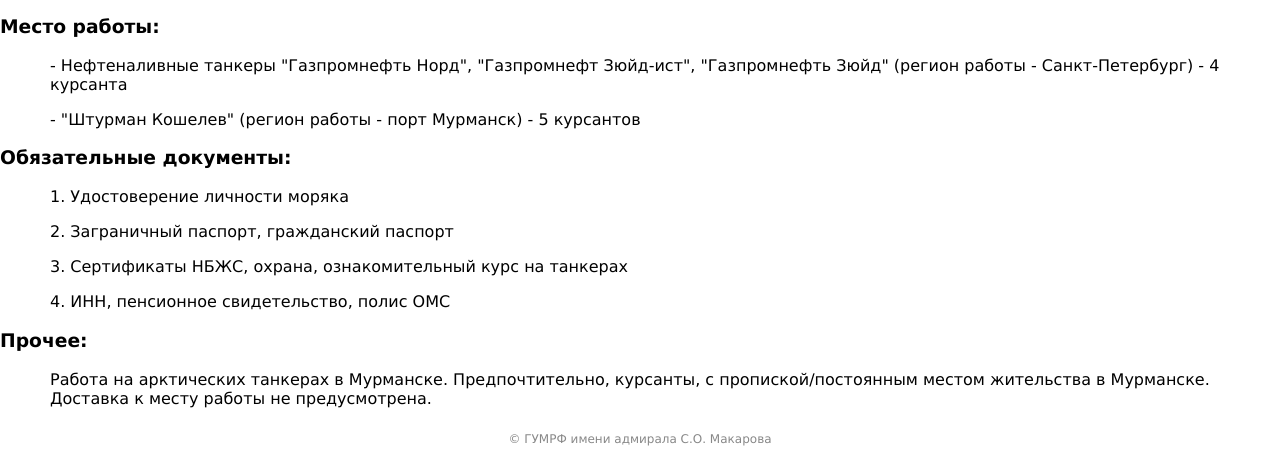
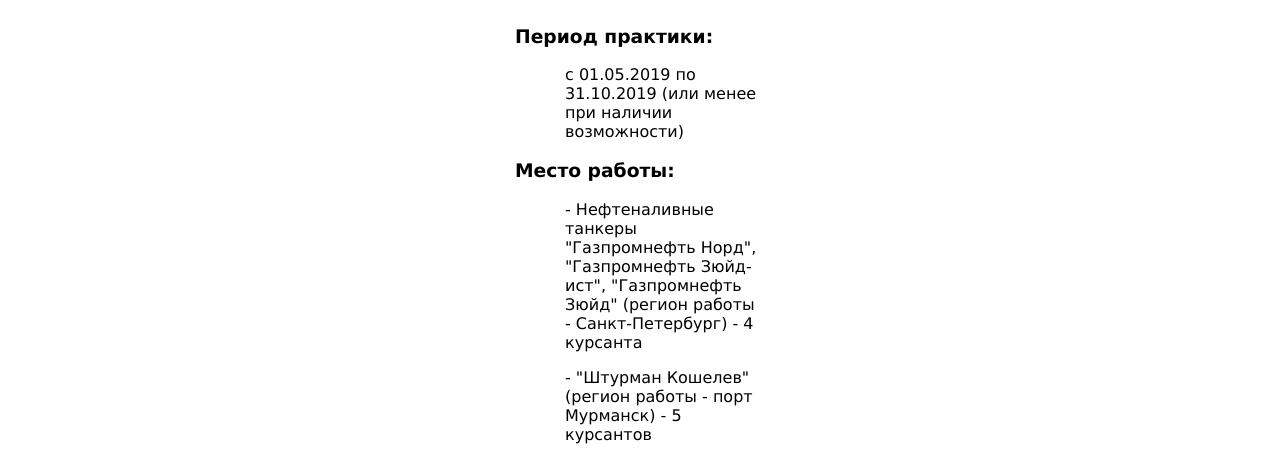
Before and after one commit to mr-shis/m.practic, a plain HTML site: page gazpromshiping.html in a window 1280 px wide. Shown: the part 311-771 px from the top of the page. Drawn offline with Linux system fonts and the light colour scheme.

Commit message:
Update gazpromshiping.html

```diff
--- a/gazpromshiping.html
+++ b/gazpromshiping.html
@@ -5,7 +5,7 @@
 		<link rel="stylesheet" href="main-stylesheet.css" />
 	</head>
 
-	<body style="width:250px >
+	<body style="width:250px" >
 		<header>
 			<hgroup>
 				<h1>Информация о практиках и трудоустройстве</h1>
@@ -37,7 +37,7 @@
 			<h3>	Период практики:</h3> <p>с 01.05.2019 по 31.10.2019 (или менее при наличии возможности)</p>
 
 <h3>Место работы:</h3>
-<p>- Нефтеналивные танкеры "Газпромнефть Норд", "Газпромнефт Зюйд-ист", "Газпромнефть Зюйд" (регион работы - Санкт-Петербург) - 4 курсанта</p>
+<p>- Нефтеналивные танкеры "Газпромнефть Норд", "Газпромнефть Зюйд-ист", "Газпромнефть Зюйд" (регион работы - Санкт-Петербург) - 4 курсанта</p>
 <p>- "Штурман Кошелев" (регион работы - порт Мурманск) - 5 курсантов</p>
 
 <h3>Обязательные документы:</h3>
```
